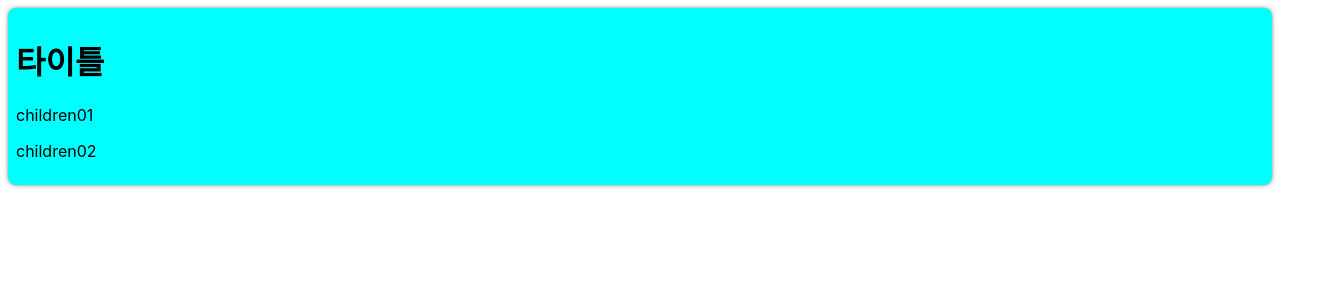
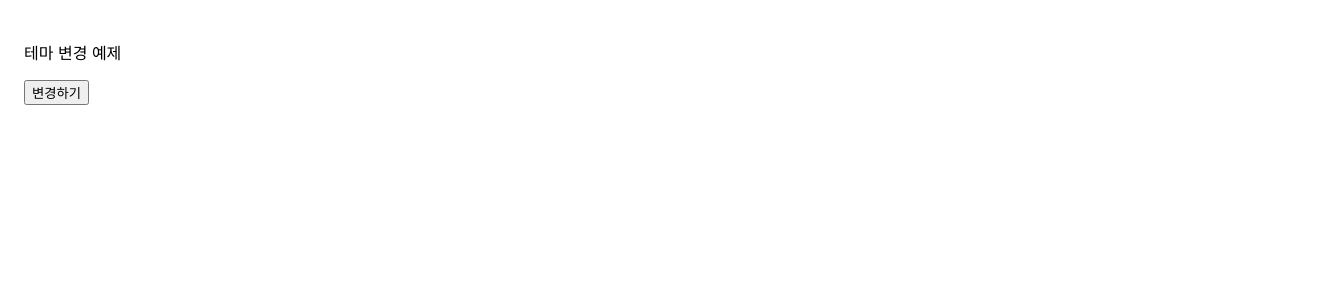
Before and after one commit to JJW0123/React_lesson, a React (Create React App) app in the folder my-app/: page / in a window 1280 px wide. Shown: the top 300 px of the page, 1328 px wide, since content can reach past the window. Built offline with nearby package versions, Linux system fonts and the light colour scheme.

Commit message:
Context hook 사용

```diff
--- /dev/null
+++ b/my-app/src/chapter_14/DarkOrLight.jsx
@@ -0,0 +1,23 @@
+import ThemeContext from "./ThemeContext";
+import MainContents from "./MainContents";
+import { useCallback, useState } from "react";
+
+function DarkOrLight(props) {
+    const [theme, setTheme] = useState("light");
+
+    const toggleTheme = useCallback(() => {
+        if(theme == "light") {
+            setTheme("dark");
+        } else if(theme == "dark") {
+            setTheme("light");
+        }
+    }, [theme]);
+
+    return (
+        <ThemeContext.Provider value={{theme, toggleTheme}}>
+            <MainContents/>
+        </ThemeContext.Provider>
+    );
+}
+
+export default DarkOrLight;
--- /dev/null
+++ b/my-app/src/chapter_14/MainContents.jsx
@@ -0,0 +1,22 @@
+import { useContext } from "react";
+import ThemeContext from "./ThemeContext";
+
+function MainContents(props) {
+    const {theme, toggleTheme} = useContext(ThemeContext);
+
+    return (
+        <div style={{
+            width: "100vw",
+            height: "100vh",
+            padding: "1.5rem",
+            backgroundColor: theme == "light" ? "white" : "black",
+            color: theme == "light" ? "black" : "white",
+        }}
+    >
+        <p>테마 변경 예제</p>
+        <button onClick={toggleTheme}>변경하기</button>
+    </div>
+    );
+}
+
+export default MainContents;
--- /dev/null
+++ b/my-app/src/chapter_14/ThemeContext.jsx
@@ -0,0 +1,6 @@
+import React from "react";
+
+const ThemeContext = React.createContext();
+ThemeContext.displayName = "display";
+
+export default ThemeContext;
--- a/my-app/src/index.js
+++ b/my-app/src/index.js
@@ -4,13 +4,13 @@
 import App from './App';
 import reportWebVitals from './reportWebVitals';
 
-import ProfileCard from './chapter_13/ProfileCard';
+import DarkOrLight from './chapter_14/DarkOrLight';
 
 const root = ReactDOM.createRoot(document.getElementById('root'));
 
 root.render(
   <React.StrictMode>
-    <ProfileCard/>
+    <DarkOrLight/>
   </React.StrictMode>
 );
 
```
